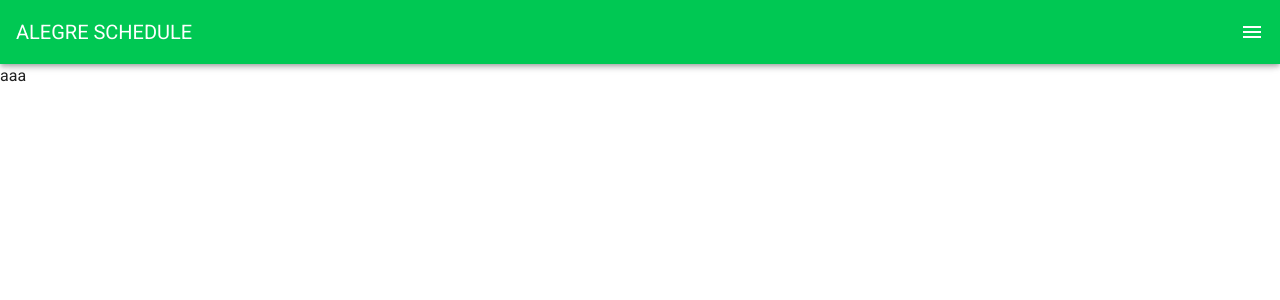
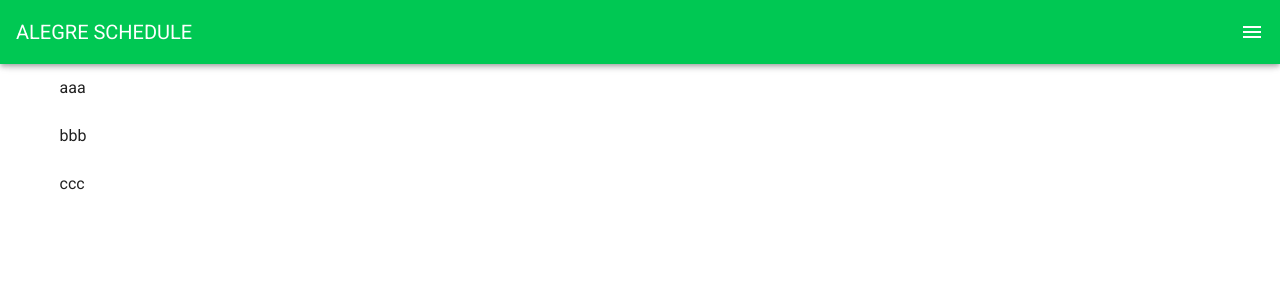
Before and after one commit to nba0724/alegre-attendance, a Vue app: page / in a window 1280 px wide. Shown: the top 300 px of the page. Built offline with nearby package versions, Linux system fonts and the light colour scheme.

Commit message:
CardList作成

```diff
--- /dev/null
+++ b/src/components/molecules/Card.vue
@@ -0,0 +1,9 @@
+<template>
+  <div>{{ data }}</div>
+</template>
+<script>
+export default {
+  name: "card",
+  props: ["data"]
+};
+</script>
--- /dev/null
+++ b/src/components/organisms/CardList.vue
@@ -0,0 +1,19 @@
+<template>
+  <v-container>
+    <v-row v-for="list in listData" :key="list">
+      <v-col cols="12">
+        <Card :data="list" />
+      </v-col>
+    </v-row>
+  </v-container>
+</template>
+
+<script>
+import Card from "@/components/molecules/Card";
+
+export default {
+  name: "cardList",
+  props: ["listData"],
+  components: { Card }
+};
+</script>
--- a/src/components/pages/Home.vue
+++ b/src/components/pages/Home.vue
@@ -1,9 +1,14 @@
 <template>
-  <div class="home">aaa</div>
+  <CardList :listData="listData" />
 </template>
 
 <script>
+import CardList from "@/components/organisms/CardList";
 export default {
-  name: "home"
+  name: "home",
+  components: { CardList },
+  data: () => ({
+    listData: ["aaa", "bbb", "ccc"]
+  })
 };
 </script>
```
Also changed, not shown: 2 other files (tests, documents, lock files or other folders).
